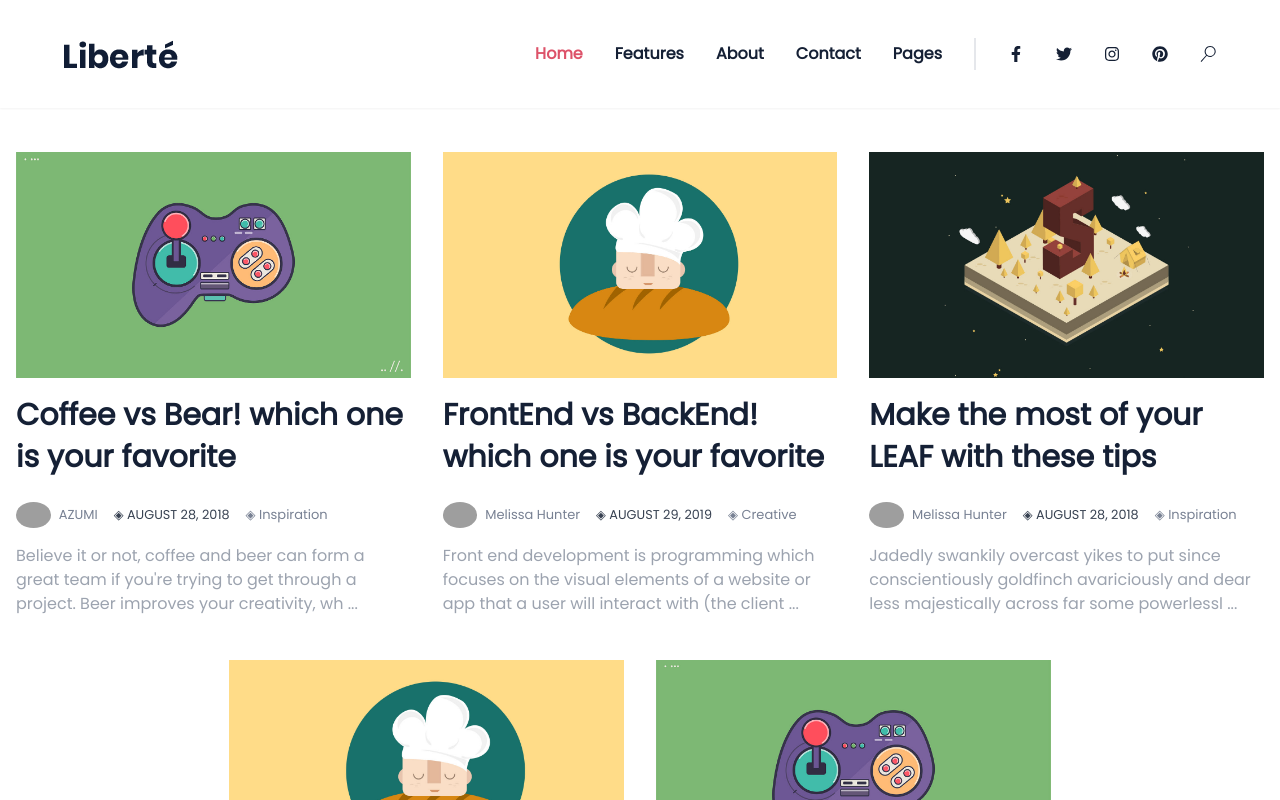
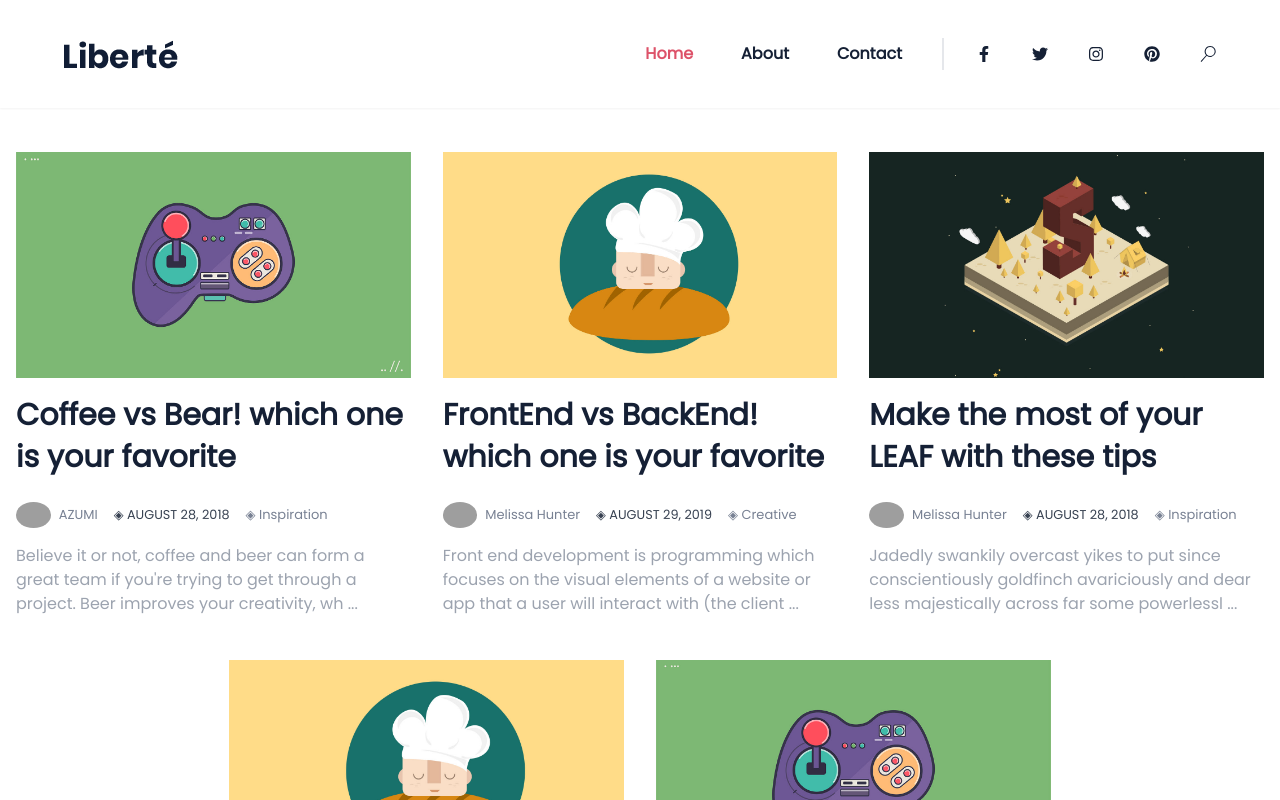
Before and after one commit to medlaam/fornax-nextjs, a Next.js app: page / in a window 1280 px wide. Shown: the top 800 px of the page. Built offline with nearby package versions, Linux system fonts and the light colour scheme; grey boxes are pictures that could not be loaded.

Commit message:
click esc and remove search component

```diff
--- a/components/navbar.js
+++ b/components/navbar.js
@@ -4,7 +4,7 @@ import { FaFacebookF, FaTwitter, FaInstagram, FaPinterest, FaBuromobelexperte, F
 import { VscSearch } from 'react-icons/vsc'
 import styles from '../styles/navbar.module.css';
 import Link from 'next/link';
-import { useContext } from 'react';
+import { useContext, useState, useEffect } from 'react';
 import { AppContext } from './context';
 import { useRouter } from 'next/router';
 import Search from './search';
@@ -13,6 +13,12 @@ import Search from './search';
 const Navbar = ({ toggle, isOpen }) => {
   const {value1} = useContext(AppContext);
   const [showSearch, setShowSearch] = value1;
+
+    useEffect(()=>{
+      document.addEventListener('keydown', (e) => {
+        e.key === 'Escape' && setShowSearch(false) ;
+      })
+    },[])
 
   const router = useRouter()
 
@@ -37,28 +43,27 @@ const Navbar = ({ toggle, isOpen }) => {
         <div className={`${styles.navLink} pr-8 lg:block hidden`}>
           <ul className="flex items-center justify-center">
             <li>
-              <Link href="/"><a className={router.pathname == '/' ? `${styles.active} p-4` : "p-4"}>Home</a></Link>
+              <Link href="/"><a className={router.pathname == '/' ? `${styles.active} p-6` : "p-6"}>Home</a></Link>
+            </li>
+            {/* <li>
+              <Link href="/"><a className={router.pathname == '/feature' ? `${styles.active} p-4` : "p-4"}>Features</a></Link>
+            </li> */}
+            <li><Link href="/about"><a className={router.pathname == '/about' ? `${styles.active} p-6` : "p-6"}>About</a></Link>
             </li>
             <li>
-              <Link href="/"><a className={router.pathname == '/feature' ? `${styles.active} p-4` : "p-4"}>Features</a></Link>
+              <Link href="/contact"><a className={router.pathname == '/contact' ? `${styles.active} p-6` : "p-6"}>Contact</a></Link>
             </li>
-            <li><Link href="/about"><a className={router.pathname == '/about' ? `${styles.active} p-4` : "p-4"}>About</a></Link>
-            </li>
-            <li>
-              <Link href="/contact"><a className={router.pathname == '/contact' ? `${styles.active} p-4` : "p-4"}>Contact</a></Link>
-            </li>
-            <li><a className="p-4" href="/">Pages</a></li>
             <li className=" flex items-center justify-center border-l-2 p-4 ml-4"></li>
-            <li><a className="mr-8 p-4" href="/"><FaFacebookF /></a></li>
-            <li><a className="mr-8 p-4" href="/"><FaTwitter /></a></li>
-            <li><a className="mr-8 p-4" href="/"><FaInstagram /></a></li>
-            <li><a className="mr-8 p-4" href="/"><FaPinterest /></a></li>
+            <li><a className="mr-8 p-6" href="/"><FaFacebookF /></a></li>
+            <li><a className="mr-8 p-6" href="/"><FaTwitter /></a></li>
+            <li><a className="mr-8 p-6" href="/"><FaInstagram /></a></li>
+            <li><a className="mr-8 p-6" href="/"><FaPinterest /></a></li>
             <li className="cursor-pointer" ><a onClick={() => setShowSearch(!showSearch)} className="mr-8 p-4"><VscSearch /></a>
             </li>
           </ul>
           <div className={showSearch ? `block relative ${styles.showSearch}` : 'hidden'} >
               <Search></Search>
-            </div>
+             </div>
         </div>
       </nav>
     </div>
--- a/components/search.js
+++ b/components/search.js
@@ -1,4 +1,4 @@
-import React, { useState } from 'react';
+import React, { useCallback, useState, useEffect } from 'react';
 import styles from '../styles/search.module.css';
 import { useContext } from 'react';
 import Link from 'next/link';
@@ -12,6 +12,29 @@ const Search = () => {
   const { value1, value2 } = useContext(AppContext);
   const [showSearch, setShowSearch] = value1
   const [showSearchPosts, setShowSearchPosts] = value2
+  const [pressButton, setPressButton] = useState(true)
+
+  // const escFunction = useCallback((event) => {
+  //   if (event.keycode === 27) {
+  //     setPressButton(false)
+  //     setShowSearch(false)
+  //     console.log('hello');
+  //   }
+  // }, [])
+
+  useEffect(() => {
+    const escFunction = (event) => {
+      if (event.keycode === 27) {
+        setPressButton(false)
+        console.log('hello');
+      }
+    }
+    window.addEventListener('keydown', escFunction);
+
+    return () => {
+      window.removeEventListener('keydown', escFunction)
+    }
+  }, [])
 
   const searchAllBlogs = showSearchPosts.filter(val => {
     if (searchTerm === "") {
@@ -32,6 +55,8 @@ const Search = () => {
 
 
   return (
+    <>
+    {pressButton &&
         <div className={`${styles.searchContainer} container relative`}>
           <div className={`${styles.search} overflow-auto fixed right-0 left-0 top-0 sm:top-20 z-50 justify-center items-center md:inset-0 h-modal sm:h-full`} id="large-modal">
             <div className={`relative px-4 w-full md:w-2/3 max-w-4xl h-full md:h-auto ${styles.searchModal}`}>
@@ -88,6 +113,8 @@ const Search = () => {
             </div>
           </div>
         </div>
+}
+    </>
   );
 };
 
--- a/data/NavLinks.js
+++ b/data/NavLinks.js
@@ -1,9 +1,8 @@
 const NavLinks = [
   { href: '/', title: 'Home' },
-  { href: '/', title: 'Feature' },
+  // { href: '/', title: 'Feature' },
   { href: '/about', title: 'About' },
   { href: '/contact', title: 'Contact' },
-  { href: '/', title: 'Pages' },
 ]
 
 export default NavLinks;
```
Lines whose indentation alone changed are shown as unchanged.
